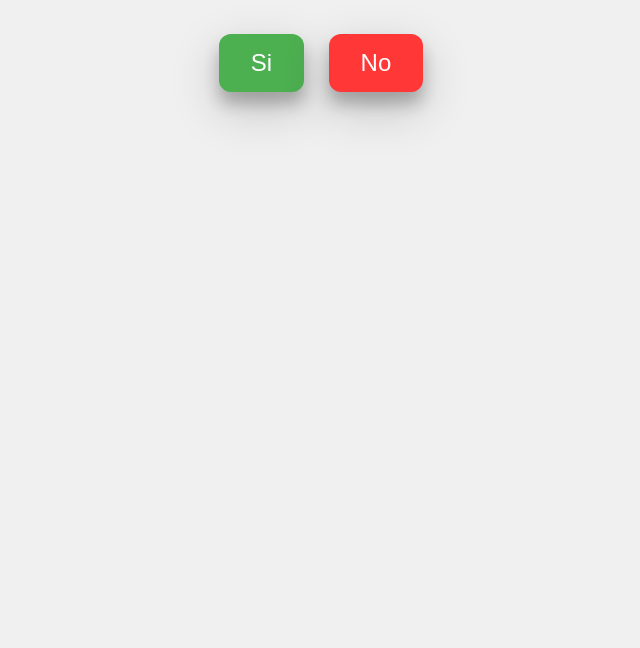
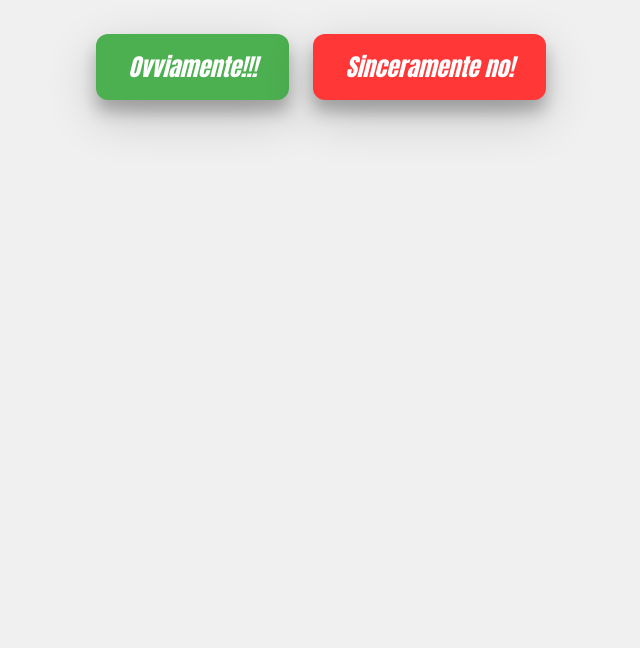
Before and after one commit to mrbana69/buon-compleanno-amoremio, a plain HTML site: page index.html in a window 1280 px wide. Shown: the part 152-800 px from the top of the page, without its empty margins (319-959 px from the left). Drawn offline with Linux system fonts and the light colour scheme.

Commit message:
Update index.html

```diff
--- a/index.html
+++ b/index.html
@@ -17,13 +17,14 @@
         }
 
         button {
-            font-family: Arial, sans-serif;
+            font-family:Impact, Haettenschweiler, 'Arial Narrow Bold', sans-serif;
             font-size: 24px;
             border: none;
             padding: 15px 32px;
             text-align: center;
             text-decoration: none;
             display: inline-block;
+            font-style: italic;
             margin: 0 10px;
             cursor: pointer;
             border-radius: 12px;
@@ -48,13 +49,14 @@
             background-color: #FF6969;
         }
     </style>
-    <title>La tua sorpresa</title>
+    <title>REGALO VIRTUALE!</title>
     <script>
         function handleClick(answer) {
             if (answer === 'yes') {
+                alert("Grande 😊😊");
                 window.location.href = 'lettera-dolce.html';
             } else {
-                alert("Ah... va bene😔");
+                alert("Ah... va bene😔😔");
                 window.location.href = 'https://www.google.com';
             }
         }
@@ -62,7 +64,7 @@
 </head>
 <body>
     <h1>Pronta per vedere la sorpresa?</h1>
-    <button class="yes" onclick="handleClick('yes')">Si</button>
-    <button class="no" onclick="handleClick('no')">No</button>
+    <button class="yes" onclick="handleClick('yes')">Ovviamente!!!</button>
+    <button class="no" onclick="handleClick('no')">Sinceramente no!</button>
 </body>
 </html>
```
